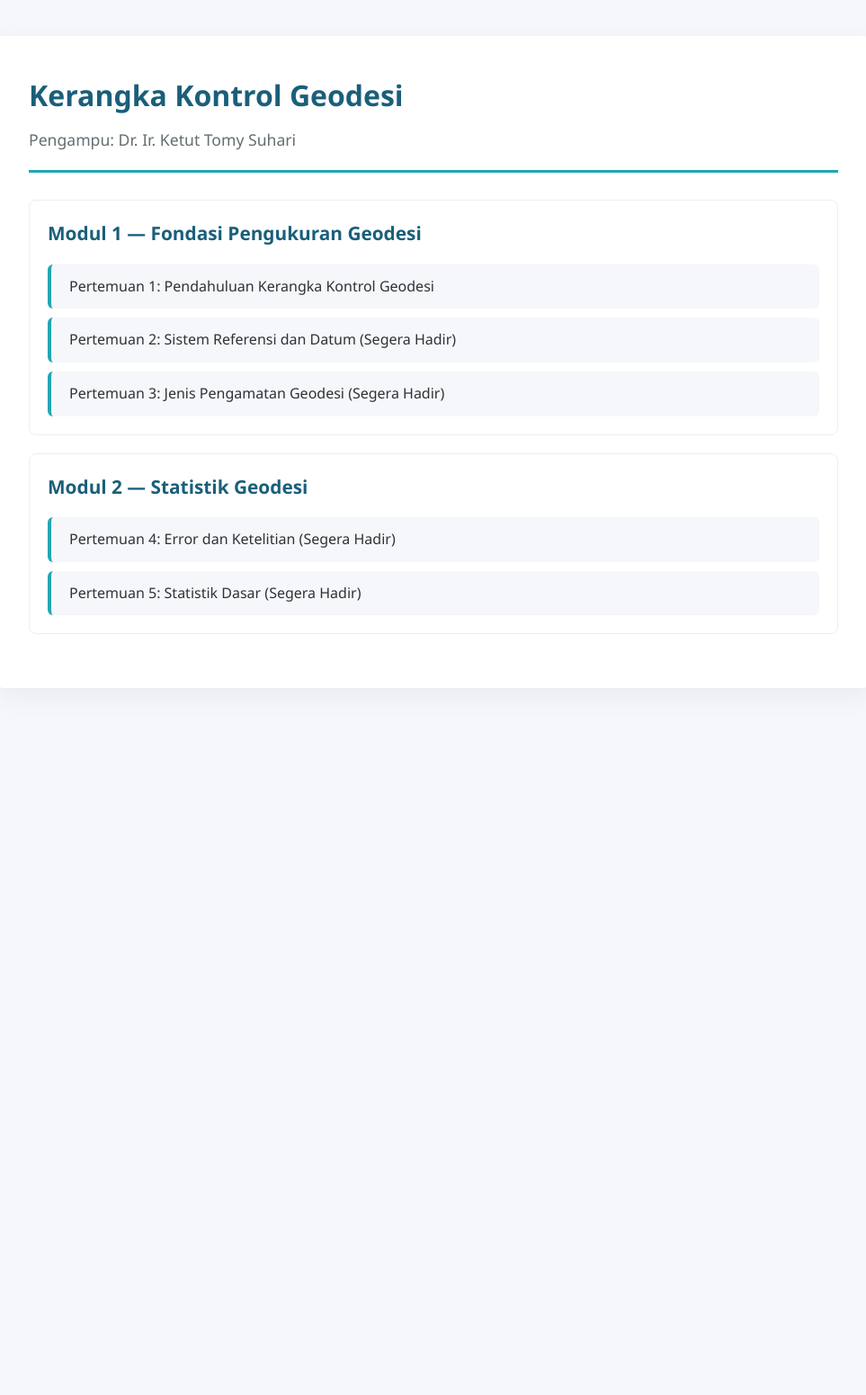
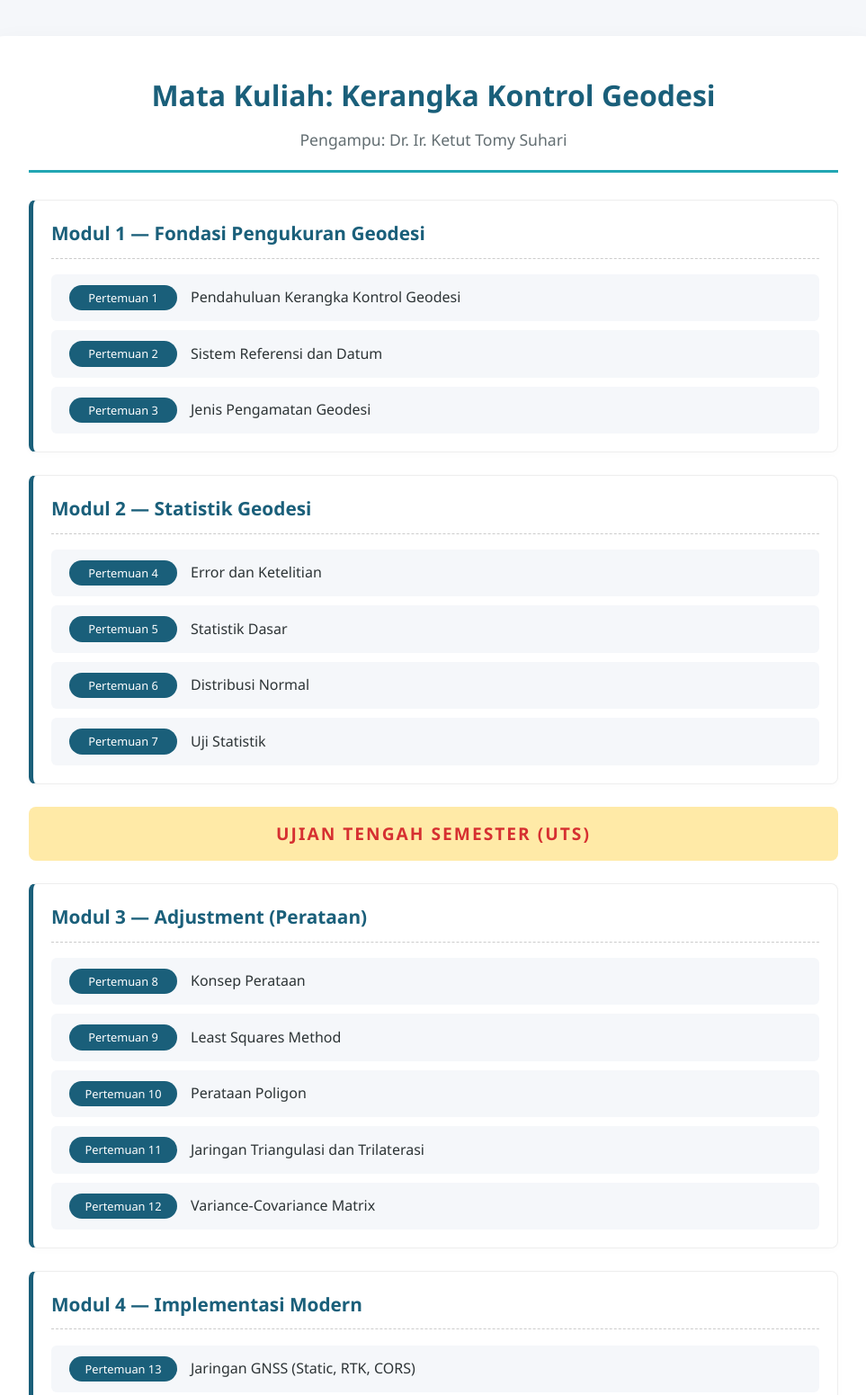
Before and after one commit to ketuttomysuhari/GeoEdu, a plain HTML site: page Index.html in a window 1280 px wide. Shown: the top 1551 px of the page at 90% size, without its empty margins (158-1121 px from the left). Before the commit the page ends 805 px from the top, so only its background shows below. Drawn offline with Linux system fonts and the light colour scheme.

Commit message:
Update Index.html

```diff
--- a/Index.html
+++ b/Index.html
@@ -10,6 +10,8 @@
             --secondary: #22a6b3;
             --bg: #f5f7fa;
             --text: #2d3436;
+            --exam-bg: #ffeaa7;
+            --exam-text: #d63031;
         }
         body {
             font-family: 'Segoe UI', system-ui, -apple-system, sans-serif;
@@ -27,17 +29,26 @@
             border-radius: 12px;
             box-shadow: 0 10px 30px rgba(0,0,0,0.05);
         }
-        header { border-bottom: 3px solid var(--secondary); padding-bottom: 20px; margin-bottom: 30px; }
+        header {
+            border-bottom: 3px solid var(--secondary);
+            padding-bottom: 20px;
+            margin-bottom: 30px;
+            text-align: center;
+        }
         h1 { color: var(--primary); margin: 0 0 10px 0; }
         .subtitle { color: #636e72; font-size: 1.1em; margin: 0; }
+
         .modul-card {
             border: 1px solid #eee;
+            border-left: 5px solid var(--primary);
             border-radius: 8px;
             padding: 20px;
-            margin-bottom: 20px;
+            margin-bottom: 25px;
             background: #fff;
+            box-shadow: 0 2px 10px rgba(0,0,0,0.02);
         }
-        .modul-card h2 { color: var(--primary); margin-top: 0; font-size: 1.3em; }
+        .modul-card h2 { color: var(--primary); margin-top: 0; font-size: 1.3em; border-bottom: 1px dashed #ccc; padding-bottom: 10px;}
+
         .materi-list { display: grid; gap: 10px; list-style: none; padding: 0; margin: 0; }
         .materi-list a {
             display: flex;
@@ -48,12 +59,37 @@
             text-decoration: none;
             border-radius: 6px;
             transition: all 0.3s ease;
-            border-left: 4px solid var(--secondary);
         }
         .materi-list a:hover {
             background: var(--secondary);
             color: white;
             transform: translateX(5px);
+        }
+        .materi-list a span.pertemuan-badge {
+            background: var(--primary);
+            color: white;
+            padding: 4px 10px;
+            border-radius: 20px;
+            font-size: 0.8em;
+            margin-right: 15px;
+            min-width: 100px;
+            text-align: center;
+        }
+        .materi-list a:hover span.pertemuan-badge {
+            background: white;
+            color: var(--secondary);
+        }
+
+        .exam-banner {
+            background: var(--exam-bg);
+            color: var(--exam-text);
+            text-align: center;
+            padding: 15px;
+            font-weight: bold;
+            font-size: 1.2em;
+            border-radius: 8px;
+            margin: 25px 0;
+            letter-spacing: 2px;
         }
     </style>
 </head>
@@ -61,26 +97,58 @@
 
 <div class="container">
     <header>
-        <h1>Kerangka Kontrol Geodesi</h1>
+        <h1>Mata Kuliah: Kerangka Kontrol Geodesi</h1>
         <p class="subtitle">Pengampu: Dr. Ir. Ketut Tomy Suhari</p>
     </header>
 
     <div class="modul-card">
         <h2>Modul 1 — Fondasi Pengukuran Geodesi</h2>
         <ul class="materi-list">
-            <li><a href="pertemuan1.html">Pertemuan 1: Pendahuluan Kerangka Kontrol Geodesi</a></li>
-            <li><a href="#">Pertemuan 2: Sistem Referensi dan Datum (Segera Hadir)</a></li>
-            <li><a href="#">Pertemuan 3: Jenis Pengamatan Geodesi (Segera Hadir)</a></li>
+            <li><a href="pertemuan1.html"><span class="pertemuan-badge">Pertemuan 1</span> Pendahuluan Kerangka Kontrol Geodesi</a></li>
+            <li><a href="pertemuan2.html"><span class="pertemuan-badge">Pertemuan 2</span> Sistem Referensi dan Datum</a></li>
+            <li><a href="pertemuan3.html"><span class="pertemuan-badge">Pertemuan 3</span> Jenis Pengamatan Geodesi</a></li>
         </ul>
     </div>
 
     <div class="modul-card">
         <h2>Modul 2 — Statistik Geodesi</h2>
         <ul class="materi-list">
-            <li><a href="#">Pertemuan 4: Error dan Ketelitian (Segera Hadir)</a></li>
-            <li><a href="#">Pertemuan 5: Statistik Dasar (Segera Hadir)</a></li>
+            <li><a href="pertemuan4.html"><span class="pertemuan-badge">Pertemuan 4</span> Error dan Ketelitian</a></li>
+            <li><a href="pertemuan5.html"><span class="pertemuan-badge">Pertemuan 5</span> Statistik Dasar</a></li>
+            <li><a href="pertemuan6.html"><span class="pertemuan-badge">Pertemuan 6</span> Distribusi Normal</a></li>
+            <li><a href="pertemuan7.html"><span class="pertemuan-badge">Pertemuan 7</span> Uji Statistik</a></li>
         </ul>
     </div>
+
+    <div class="exam-banner">
+        UJIAN TENGAH SEMESTER (UTS)
+    </div>
+
+    <div class="modul-card">
+        <h2>Modul 3 — Adjustment (Perataan)</h2>
+        <ul class="materi-list">
+            <li><a href="pertemuan8.html"><span class="pertemuan-badge">Pertemuan 8</span> Konsep Perataan</a></li>
+            <li><a href="pertemuan9.html"><span class="pertemuan-badge">Pertemuan 9</span> Least Squares Method</a></li>
+            <li><a href="pertemuan10.html"><span class="pertemuan-badge">Pertemuan 10</span> Perataan Poligon</a></li>
+            <li><a href="pertemuan11.html"><span class="pertemuan-badge">Pertemuan 11</span> Jaringan Triangulasi dan Trilaterasi</a></li>
+            <li><a href="pertemuan12.html"><span class="pertemuan-badge">Pertemuan 12</span> Variance-Covariance Matrix</a></li>
+        </ul>
+    </div>
+
+    <div class="modul-card">
+        <h2>Modul 4 — Implementasi Modern</h2>
+        <ul class="materi-list">
+            <li><a href="pertemuan13.html"><span class="pertemuan-badge">Pertemuan 13</span> Jaringan GNSS (Static, RTK, CORS)</a></li>
+            <li><a href="pertemuan14.html"><span class="pertemuan-badge">Pertemuan 14</span> Jaringan Kontrol Konstruksi</a></li>
+            <li><a href="pertemuan15.html"><span class="pertemuan-badge">Pertemuan 15</span> Studi Kasus Indonesia</a></li>
+            <li><a href="pertemuan16.html"><span class="pertemuan-badge">Pertemuan 16</span> Review Materi (Persiapan UAS)</a></li>
+        </ul>
+    </div>
+
+    <div class="exam-banner">
+        UJIAN AKHIR SEMESTER (UAS)
+    </div>
+
 </div>
 
 </body>
```
